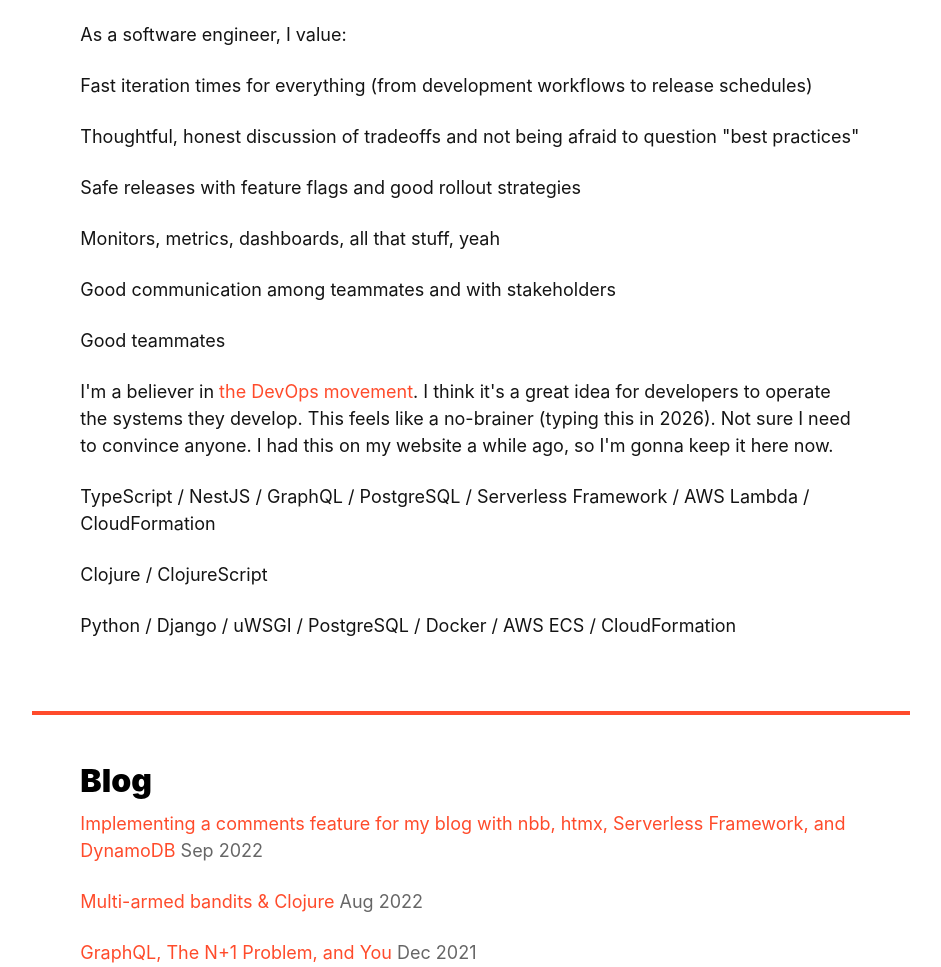
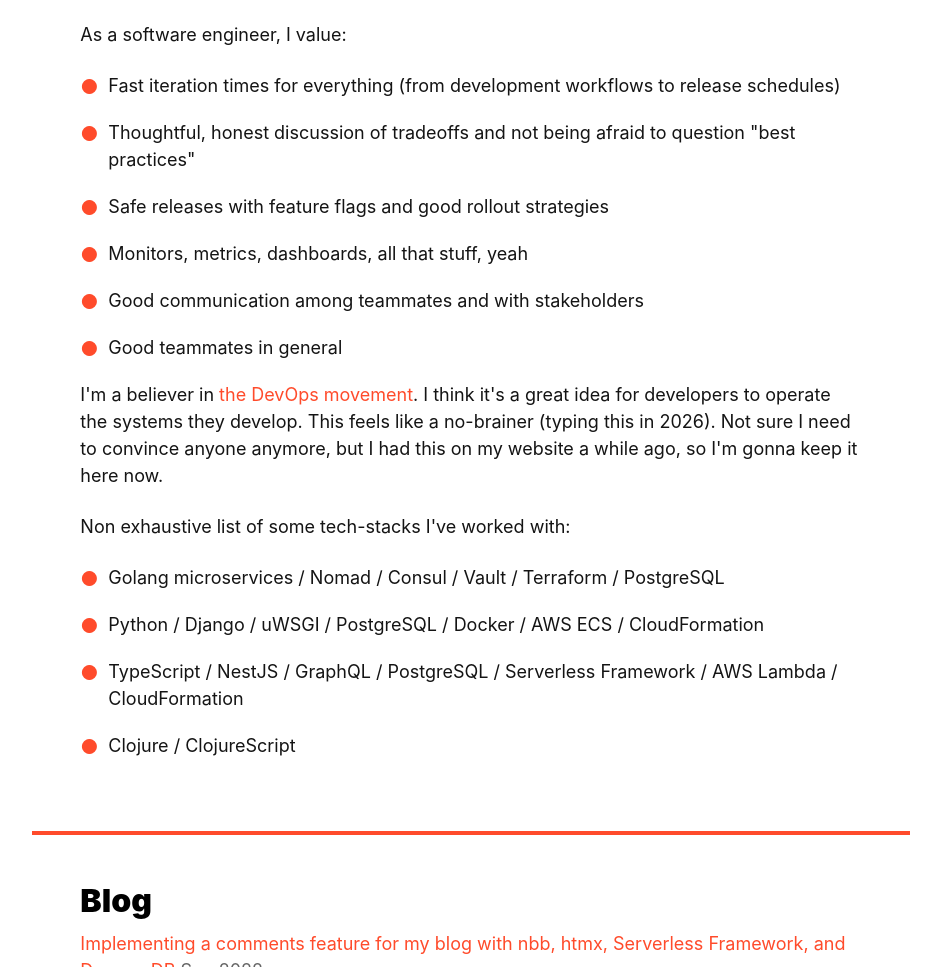
Before and after one commit to NickCellino/nickcellino.github.io, a plain HTML site: page index.html in a window 1280 px wide. Shown: the part 1117-2084 px from the top of the page, without its empty margins (169-1110 px from the left). Drawn offline with Linux system fonts and the light colour scheme; a web font is replaced by a local one.

Commit message:
Update some things

```diff
--- a/index.html
+++ b/index.html
@@ -27,7 +27,7 @@
 
     <div class="grid-container">
       <div class="hero-section span-8">
-        <h1>Hi, I'm Nick. <br>I like:<br>* Coding<br>* Pizza<br>* Woodworking</h1>
+        <h1>Hi, I'm Nick. <br>I like:<br><span class="accent">*</span> Coding<br><span class="accent">*</span> Pizza<br><span class="accent">*</span> Woodworking</h1>
       </div>
 
       <section class="span-8">
@@ -37,31 +37,33 @@
 
         <p>
         As a software engineer, I value:
-        <ul>
+        </p>
+        <ul class="values-list">
           <li>Fast iteration times for everything (from development workflows to release schedules)</li>
           <li>Thoughtful, honest discussion of tradeoffs and not being afraid to question "best practices"</li>
           <li>Safe releases with feature flags and good rollout strategies</li>
           <li>Monitors, metrics, dashboards, all that stuff, yeah</li>
           <li>Good communication among teammates and with stakeholders</li>
-          <li>Good teammates</li>
+          <li>Good teammates in general</li>
+        </ul>
+
+        <p>
+        I'm a believer in <a href="https://cloud.google.com/architecture/devops">the DevOps movement</a>. I think it's a great idea for developers to operate the systems they develop. This feels like a no-brainer (typing this in 2026). Not sure I need to convince anyone anymore, but I had this on my website a while ago, so I'm gonna keep it here now.
+        </p>
+
+        <p>
+        Non exhaustive list of some tech-stacks I've worked with:
+        <ul class="values-list">
+          <li>Golang microservices / Nomad / Consul / Vault / Terraform / PostgreSQL</li>
+          <li>Python / Django / uWSGI / PostgreSQL / Docker / AWS ECS / CloudFormation</li>
+          <li>TypeScript / NestJS / GraphQL / PostgreSQL / Serverless Framework / AWS Lambda / CloudFormation</li>
+          <li>Clojure / ClojureScript</li>
         </ul>
         </p>
 
         <p>
-        I'm a believer in <a href="https://cloud.google.com/architecture/devops">the DevOps movement</a>. I think it's a great idea for developers to operate the systems they develop. This feels like a no-brainer (typing this in 2026). Not sure I need to convince anyone. I had this on my website a while ago, so I'm gonna keep it here now.
         </p>
 
-        <p>
-        TypeScript / NestJS / GraphQL / PostgreSQL / Serverless Framework / AWS Lambda / CloudFormation
-        </p>
-
-        <p>
-        Clojure / ClojureScript
-        </p>
-
-        <p>
-        Python / Django / uWSGI / PostgreSQL / Docker / AWS ECS / CloudFormation
-        </p>
       </section>
 
       <hr class="span-8">
--- a/stylesheets/style.css
+++ b/stylesheets/style.css
@@ -123,6 +123,10 @@ header {
   padding: 144px 0;
 }
 
+.accent {
+  color: #FF4B2B;
+}
+
 /* Content Sections */
 section {
   margin-bottom: 12px;
@@ -172,6 +176,26 @@ li {
   content: "—";
   margin-right: 8px;
   color: #141414;
+}
+
+/* Values list styling */
+.values-list {
+  margin-top: 24px;
+}
+
+.values-list li {
+  padding-left: 28px;
+  margin-bottom: 20px;
+  position: relative;
+}
+
+.values-list li::before {
+  content: "●";
+  position: absolute;
+  left: 0;
+  color: #FF4B2B;
+  font-size: 20px;
+  line-height: 1.5;
 }
 
 /* Paragraphs */
```
